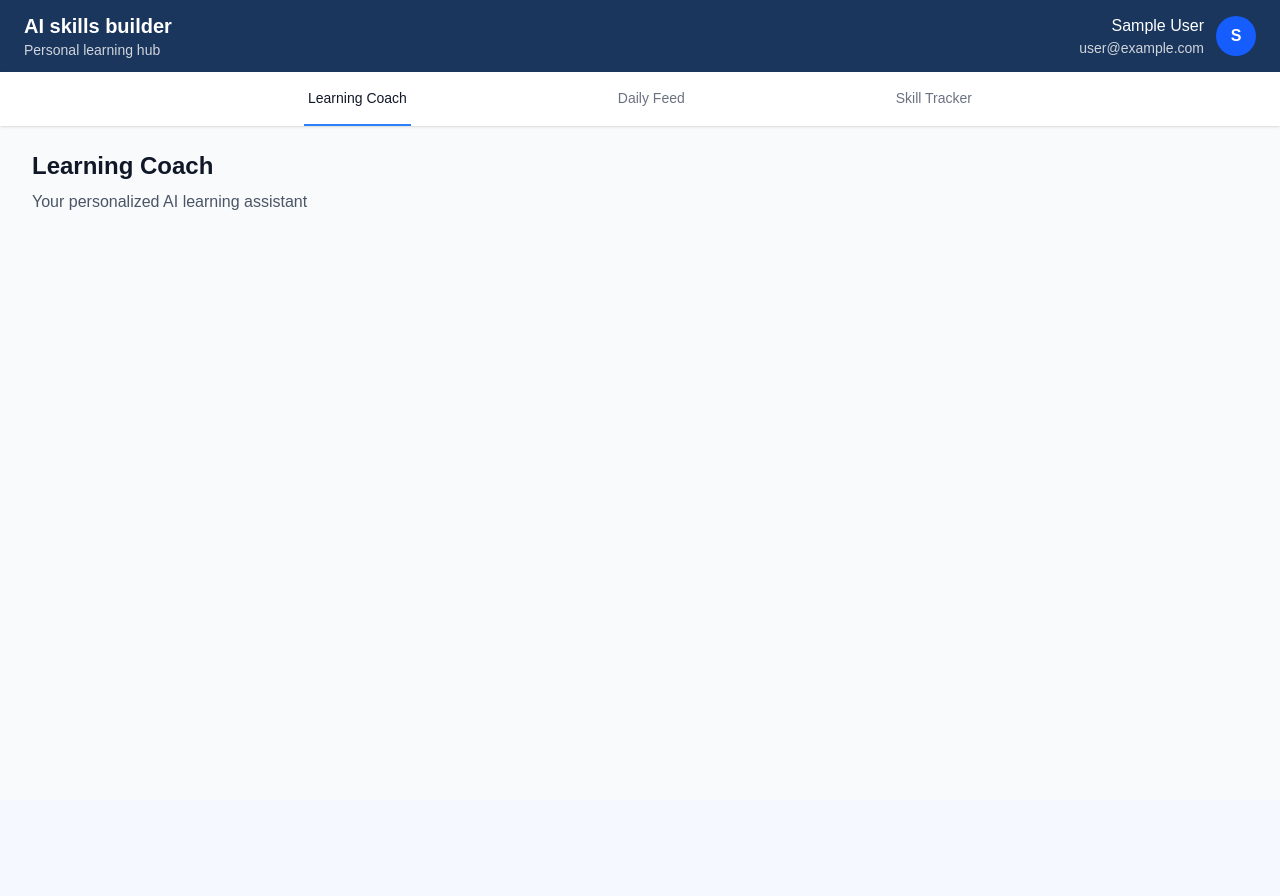
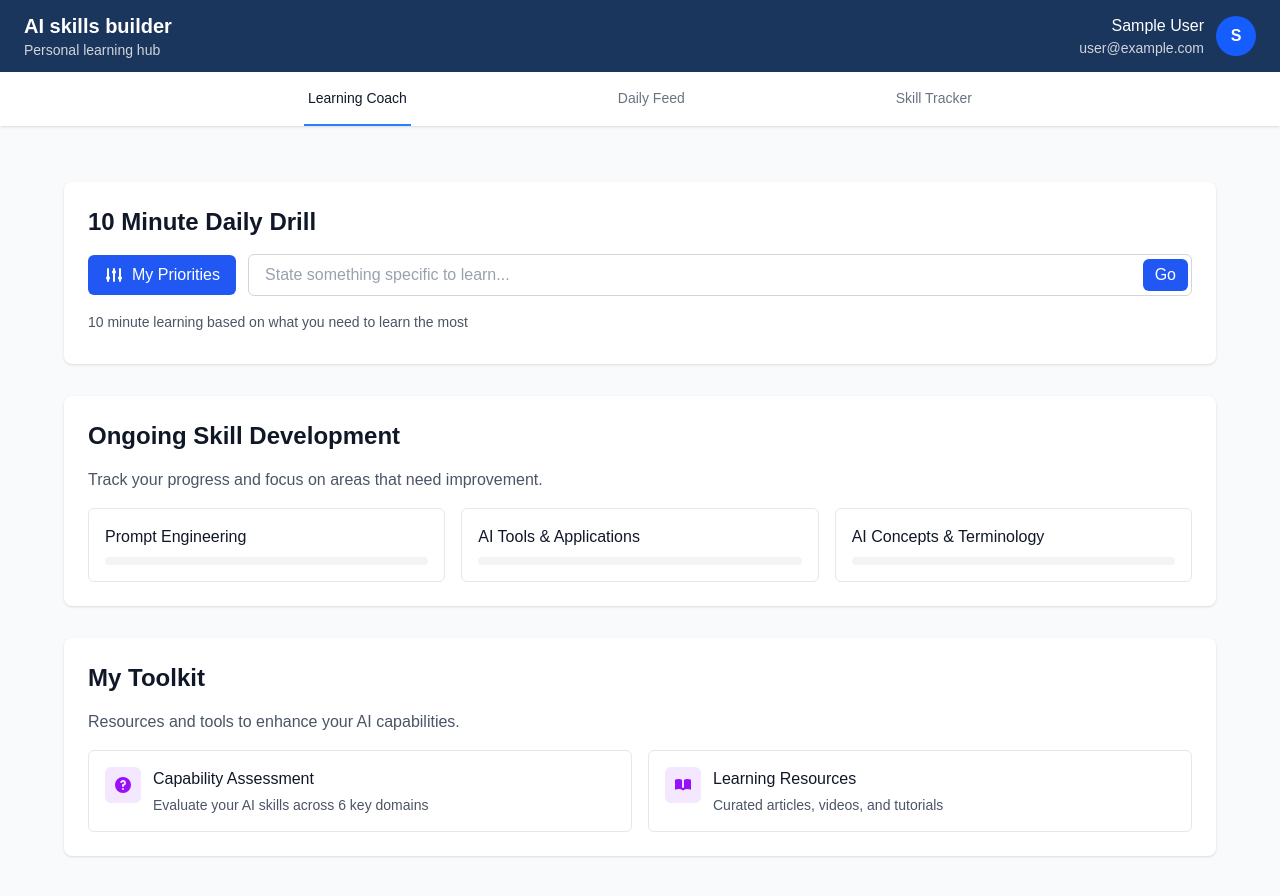
Before and after one commit to danr75/ai-capability-app, a Next.js app: page /learning-coach in a window 1280 px wide. Shown: the top 896 px of the page. Before the commit the page ends 800 px from the top, so only its background shows below. Built offline with nearby package versions, Linux system fonts and the light colour scheme; no server answers; sample sign-in values are in the browser's storage.

Commit message:
search UI

```diff
--- a/src/app/(protected)/learning-coach/page.tsx
+++ b/src/app/(protected)/learning-coach/page.tsx
@@ -1,9 +1,94 @@
 export default function LearningCoachPage() {
   return (
-    <div>
-      <h1 className="text-2xl font-bold text-gray-900">Learning Coach</h1>
-      <p className="mt-2 text-gray-600">Your personalized AI learning assistant</p>
-      {/* Add your learning coach content here */}
+    <div className="min-h-screen bg-gray-50">
+      <div className="max-w-7xl mx-auto px-4 sm:px-6 lg:px-8 py-8">
+
+        {/* 10 Minute Daily Drill Section */}
+        <section className="bg-white rounded-lg shadow-sm p-6 mb-8">
+          <h2 className="text-2xl font-semibold text-gray-900 mb-4">10 Minute Daily Drill</h2>
+          <div className="flex items-center gap-3 mb-4">
+            <button
+              className="flex items-center gap-2 bg-primary text-white px-4 py-2 rounded-md hover:bg-primary/90 transition-colors"
+              aria-label="My Priorities"
+            >
+              <svg xmlns="http://www.w3.org/2000/svg" className="h-5 w-5" viewBox="0 0 20 20" fill="currentColor">
+                <path d="M5 4a1 1 0 00-2 0v7.268a2 2 0 000 3.464V16a1 1 0 102 0v-1.268a2 2 0 000-3.464V4zM11 4a1 1 0 10-2 0v1.268a2 2 0 000 3.464V16a1 1 0 102 0V8.732a2 2 0 000-3.464V4zM16 3a1 1 0 011 1v7.268a2 2 0 010 3.464V16a1 1 0 11-2 0v-1.268a2 2 0 010-3.464V4a1 1 0 011-1z" />
+              </svg>
+              My Priorities
+            </button>
+            <div className="relative flex-1">
+              <input
+                type="text"
+                placeholder="State something specific to learn..."
+                className="w-full px-4 py-2 border border-gray-300 rounded-md focus:outline-none focus:ring-2 focus:ring-primary placeholder-gray-400"
+              />
+              <button
+                className="absolute right-1 top-1/2 -translate-y-1/2 bg-primary text-white px-3 py-1 rounded-md hover:bg-primary/90 transition-colors"
+                aria-label="Go"
+              >
+                Go
+              </button>
+            </div>
+          </div>
+          <p className="text-sm text-gray-600 mb-2">10 minute learning based on what you need to learn the most</p>
+        </section>
+
+        {/* Ongoing Skill Development Section */}
+        <section className="bg-white rounded-lg shadow-sm p-6 mb-8">
+          <h2 className="text-2xl font-semibold text-gray-900 mb-4">Ongoing Skill Development</h2>
+          <p className="text-gray-600 mb-4">Track your progress and focus on areas that need improvement.</p>
+          <div className="grid grid-cols-1 md:grid-cols-2 lg:grid-cols-3 gap-4">
+            <div className="border border-gray-200 rounded-md p-4">
+              <h3 className="font-medium text-gray-900">Prompt Engineering</h3>
+              <div className="h-2 bg-gray-100 rounded-full mt-2">
+                <div className="h-2 bg-blue-500 rounded-full" style={{ width: '0%' }}></div>
+              </div>
+            </div>
+            <div className="border border-gray-200 rounded-md p-4">
+              <h3 className="font-medium text-gray-900">AI Tools & Applications</h3>
+              <div className="h-2 bg-gray-100 rounded-full mt-2">
+                <div className="h-2 bg-blue-500 rounded-full" style={{ width: '0%' }}></div>
+              </div>
+            </div>
+            <div className="border border-gray-200 rounded-md p-4">
+              <h3 className="font-medium text-gray-900">AI Concepts & Terminology</h3>
+              <div className="h-2 bg-gray-100 rounded-full mt-2">
+                <div className="h-2 bg-blue-500 rounded-full" style={{ width: '0%' }}></div>
+              </div>
+            </div>
+          </div>
+        </section>
+
+        {/* My Toolkit Section */}
+        <section className="bg-white rounded-lg shadow-sm p-6">
+          <h2 className="text-2xl font-semibold text-gray-900 mb-4">My Toolkit</h2>
+          <p className="text-gray-600 mb-4">Resources and tools to enhance your AI capabilities.</p>
+          <div className="grid grid-cols-1 md:grid-cols-2 gap-4">
+            <div className="border border-gray-200 rounded-md p-4 flex items-start">
+              <div className="bg-purple-100 p-2 rounded-md mr-3">
+                <svg xmlns="http://www.w3.org/2000/svg" className="h-5 w-5 text-purple-600" viewBox="0 0 20 20" fill="currentColor">
+                  <path fillRule="evenodd" d="M18 10a8 8 0 11-16 0 8 8 0 0116 0zm-8-3a1 1 0 00-.867.5 1 1 0 11-1.731-1A3 3 0 0113 8a3.001 3.001 0 01-2 2.83V11a1 1 0 11-2 0v-1a1 1 0 011-1 1 1 0 100-2zm0 8a1 1 0 100-2 1 1 0 000 2z" clipRule="evenodd" />
+                </svg>
+              </div>
+              <div>
+                <h3 className="font-medium text-gray-900">Capability Assessment</h3>
+                <p className="text-sm text-gray-600 mt-1">Evaluate your AI skills across 6 key domains</p>
+              </div>
+            </div>
+            <div className="border border-gray-200 rounded-md p-4 flex items-start">
+              <div className="bg-purple-100 p-2 rounded-md mr-3">
+                <svg xmlns="http://www.w3.org/2000/svg" className="h-5 w-5 text-purple-600" viewBox="0 0 20 20" fill="currentColor">
+                  <path d="M9 4.804A7.968 7.968 0 005.5 4c-1.255 0-2.443.29-3.5.804v10A7.969 7.969 0 015.5 14c1.669 0 3.218.51 4.5 1.385A7.962 7.962 0 0114.5 14c1.255 0 2.443.29 3.5.804v-10A7.968 7.968 0 0014.5 4c-1.255 0-2.443.29-3.5.804V12a1 1 0 11-2 0V4.804z" />
+                </svg>
+              </div>
+              <div>
+                <h3 className="font-medium text-gray-900">Learning Resources</h3>
+                <p className="text-sm text-gray-600 mt-1">Curated articles, videos, and tutorials</p>
+              </div>
+            </div>
+          </div>
+        </section>
+      </div>
     </div>
   );
 }
```
